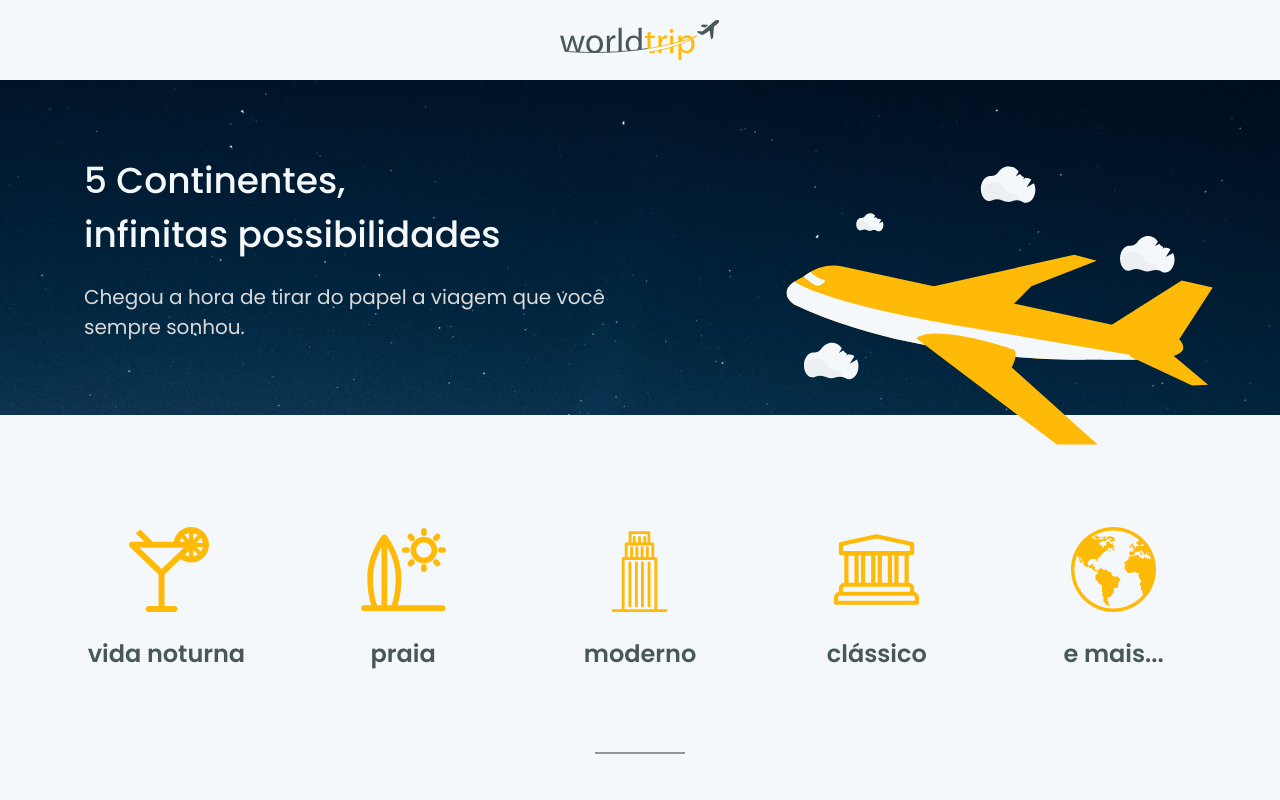
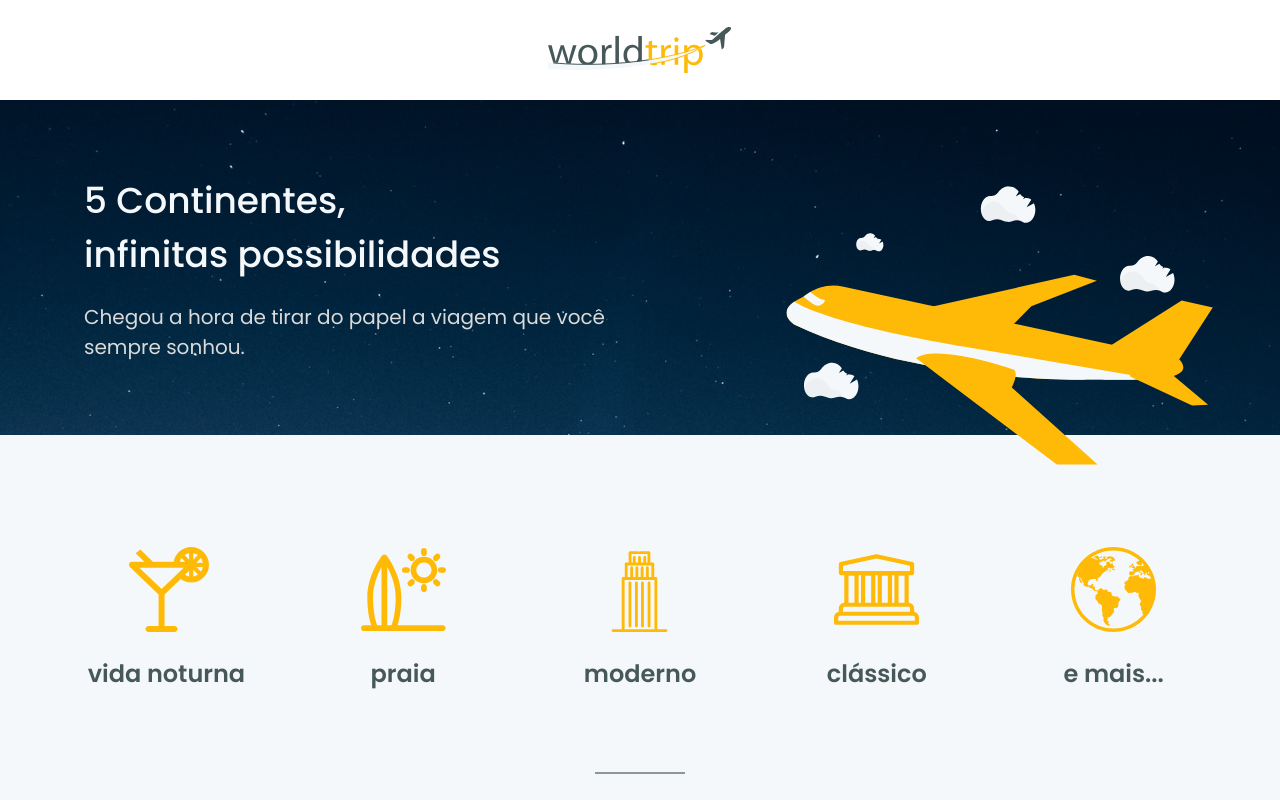
Before and after one commit to bredacoder/ignite-reactjs-worldtrip, a Next.js app: page / in a window 1280 px wide. Shown: the top 800 px of the page. Built offline with nearby package versions, Linux system fonts and the light colour scheme; data requests are answered from the project's data file.

Commit message:
feat: Header Navigation

```diff
--- a/package.json
+++ b/package.json
@@ -21,6 +21,7 @@
     "next": "13.0.4",
     "react": "18.2.0",
     "react-dom": "18.2.0",
+    "react-icons": "^4.7.1",
     "swiper": "^8.4.5",
     "typescript": "4.9.3"
   }
--- a/src/components/Header/index.tsx
+++ b/src/components/Header/index.tsx
@@ -1,17 +1,37 @@
-import { Flex, Image } from "@chakra-ui/react";
+import { Flex, Grid, Icon, Image } from "@chakra-ui/react";
+import { RiArrowLeftSLine } from 'react-icons/ri';
+import Link from "next/link";
+import { useRouter } from "next/router";
 
 export function Header() {
+  const { asPath } = useRouter();
+  const notHomePage = asPath !== '/';
+
   return (
-    <Flex
-      as="header"
-      w="100%"
-      maxW="1160"
-      h={["10", "20"]}
-      justify="center"
-      align="center"
-      mx="auto"
-    >
-      <Image src="/Logo.svg" alt="Logo" h={["5", "10"]} />
+    <Flex bg="white" w="100%" as="header" mx="auto" px="1rem" h={["50px","100px"]} align="center" justify="center">
+      <Grid
+        h="100%"
+        mx="auto"
+        w="100%"
+        maxW="1160px"
+        alignItems="center"
+        templateColumns="repeat(3, 1fr)"
+        justifyContent="center"
+        alignSelf="start"
+      >
+        {notHomePage && (
+          <Link href="/">
+            <Icon as={RiArrowLeftSLine} fontSize={[20,40]} justifySelf="start"/>
+          </Link>
+        )}
+          <Image
+            w={["81px","184px"]}
+            src="/Logo.svg"
+            alt="Logo"
+            justifySelf="center"
+            gridColumn="2"
+          />
+      </Grid>
     </Flex>
   )
 };
```
Also changed, not shown: 1 other file (tests, documents, lock files or other folders).
